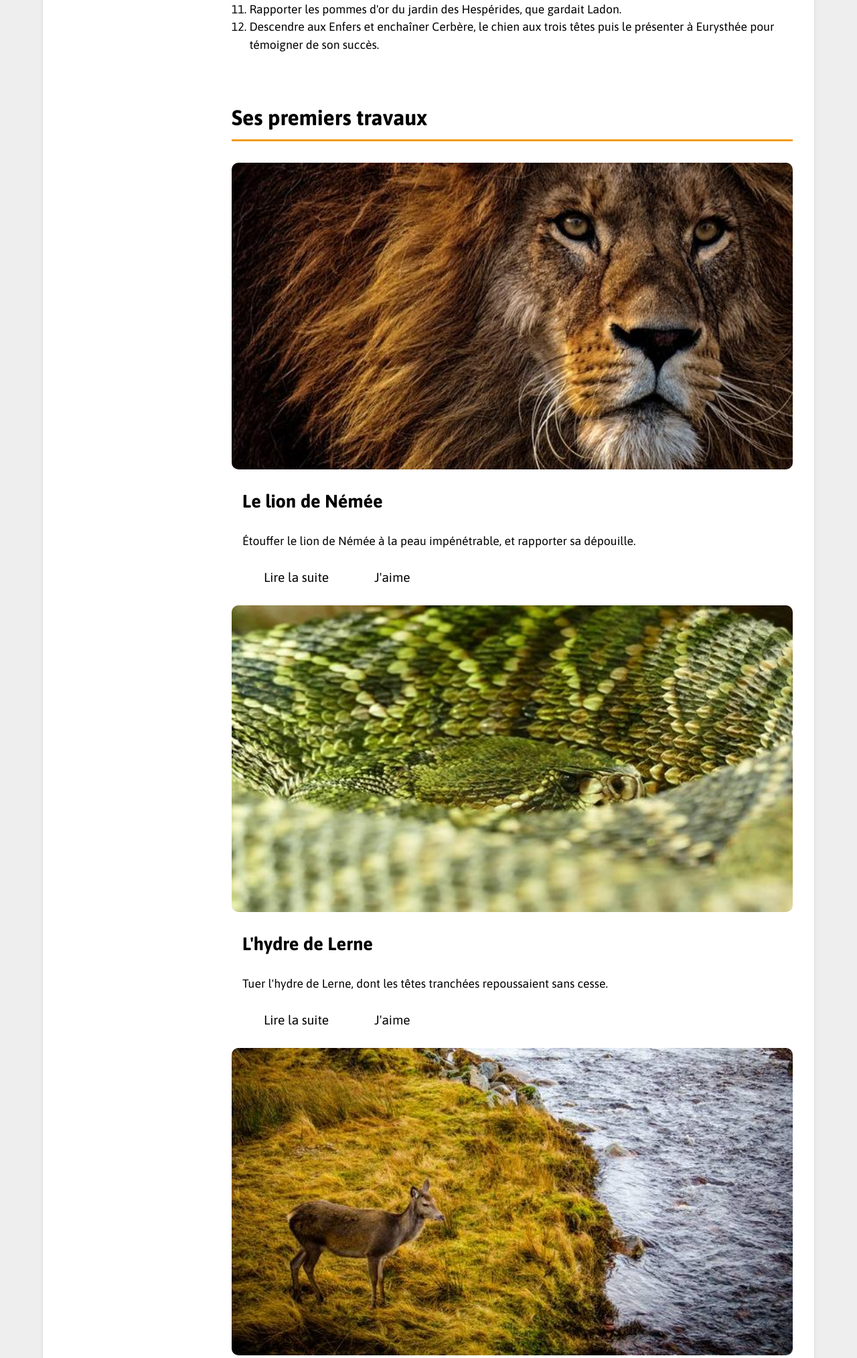
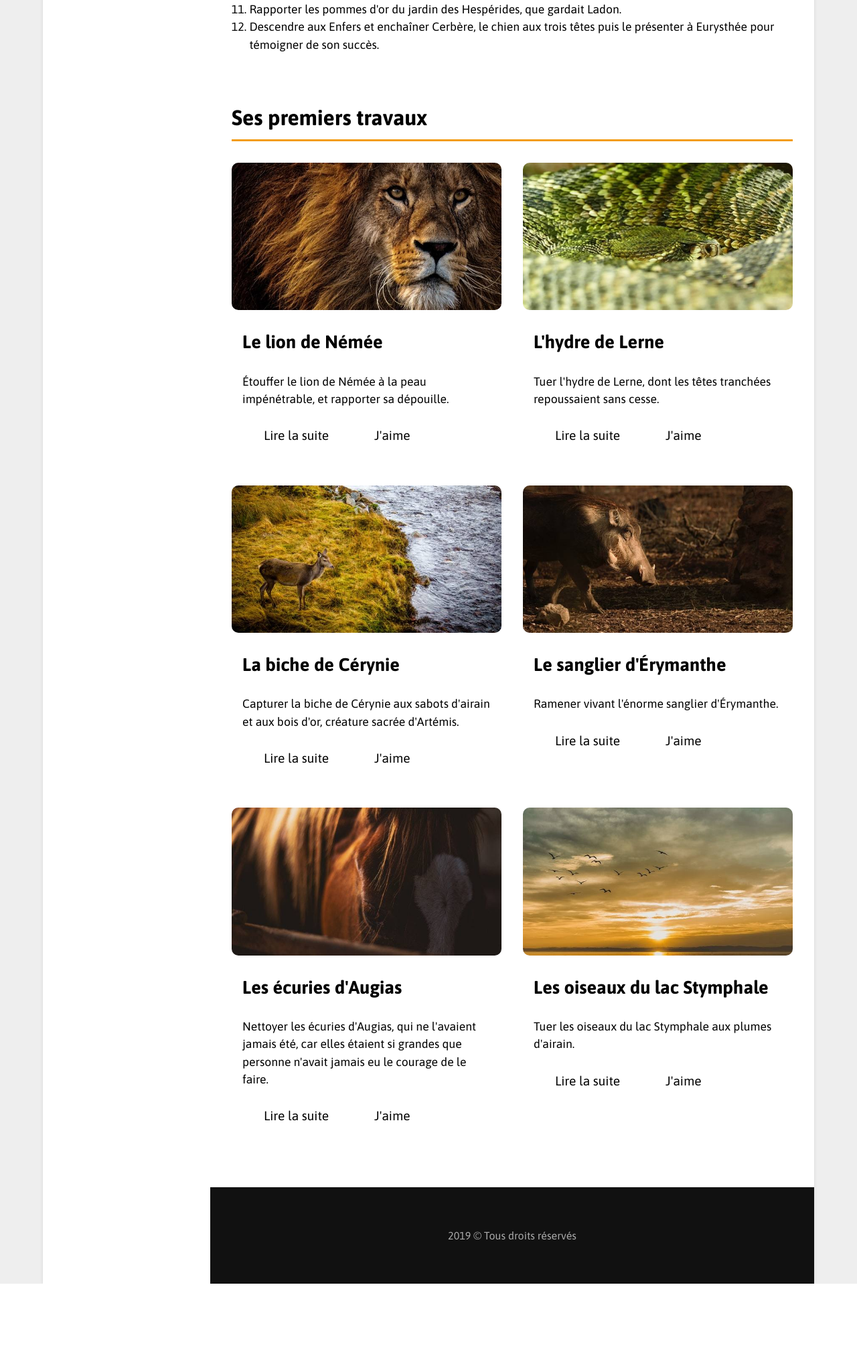
Before and after one commit to Limsa00/Travaux-Hercule, a PHP site: page /html/index.html in a window 1280 px wide. Shown: the part 1239-3267 px from the top of the page at 67% size. After the commit the page ends 3156 px from the top, so only its background shows below. Run offline with PHP 8.4, Linux system fonts and the light colour scheme.

Commit message:
articles layout with flexbox

```diff
--- a/css/styles.css
+++ b/css/styles.css
@@ -148,10 +148,16 @@ body {
 
 .articles-container {
     margin-top: 2rem;
+    /* étape 6 : layout des articles */
+    display: flex;
+    flex-wrap: wrap;
+    justify-content: space-between;
 }
 
 .card {
     margin-bottom: 2rem;
+    /* étape 6 : layout des articles */
+    width: calc(50% - 1rem);
 }
 
 .card-title {
```
